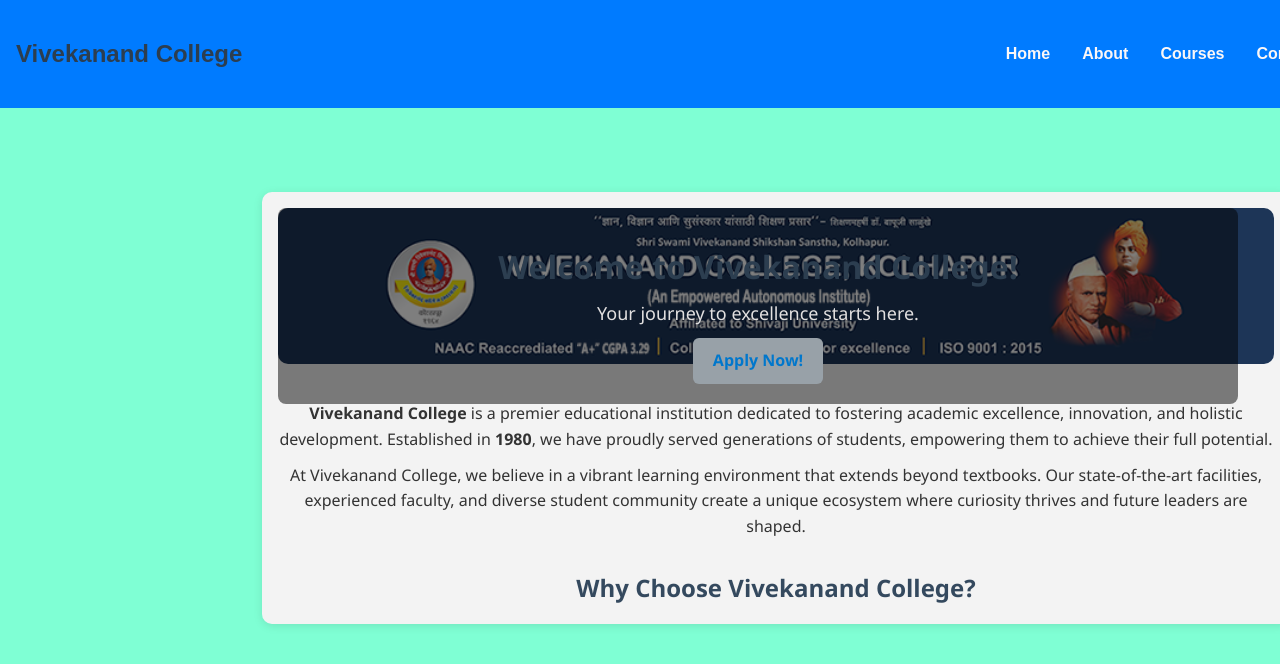
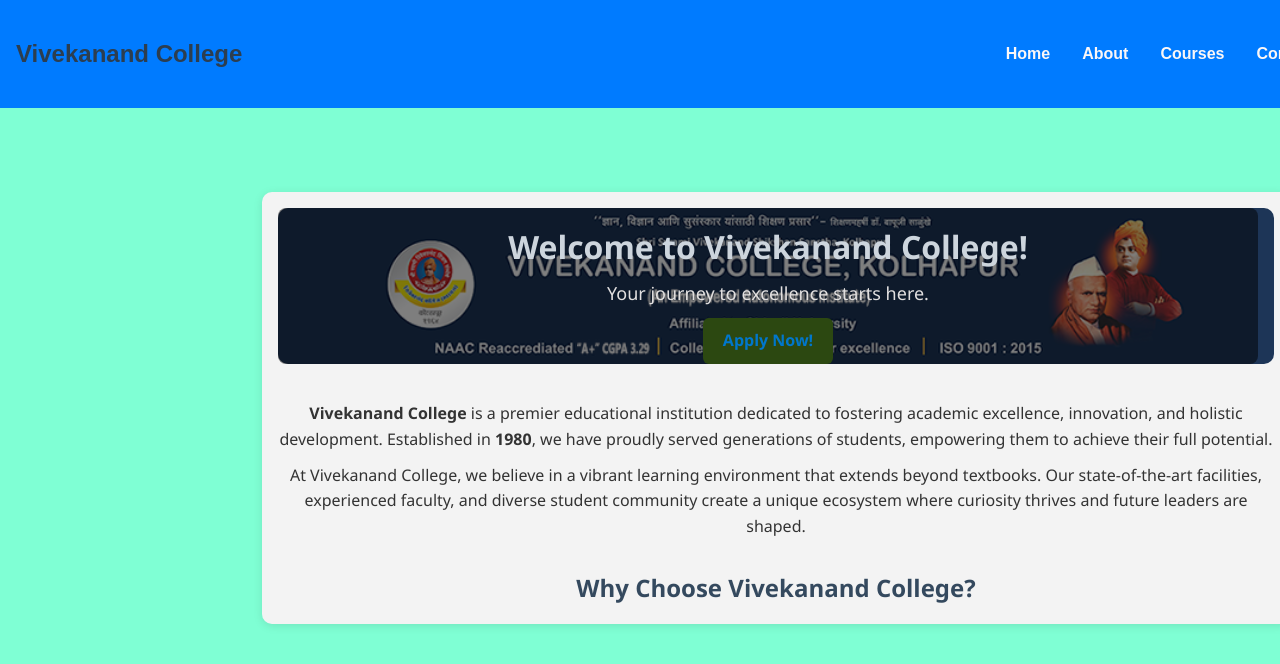
Before and after one commit to soham-prabhu/vck_website, a React (Vite) app: page / in a window 1280 px wide. Shown: the top 664 px of the page. Built offline with nearby package versions, Linux system fonts and the light colour scheme.

Commit message:
sevent commit

```diff
--- a/src/Pages/ContactPage.css
+++ b/src/Pages/ContactPage.css
@@ -15,9 +15,10 @@
 
 .page-container h1 {
   font-size: 32px;
-  color: #2c3e50;
+  color: #cdd5dd;
   margin-bottom: 15px;
   text-align: center;
+  text-shadow: #333;
 }
 
 .page-container h2 {
--- a/src/Pages/HomePage.css
+++ b/src/Pages/HomePage.css
@@ -26,7 +26,7 @@
   top: 0%;
   left: 0%;
   background-color: rgba(0, 0, 0, 0.5);
-  padding: 20px 30px;
+  padding: 0px 40px;
   border-radius: 8px;
   color: #e2e0e0;
   min-width: 900px;
@@ -46,7 +46,7 @@
 .btn {
   display: inline-block;
   padding: 10px 20px;
-  background-color: #98a1a8;
+  background-color: #2c4811;
   color: #dcd8d8;
   text-decoration: none;
   border-radius: 6px;
```
